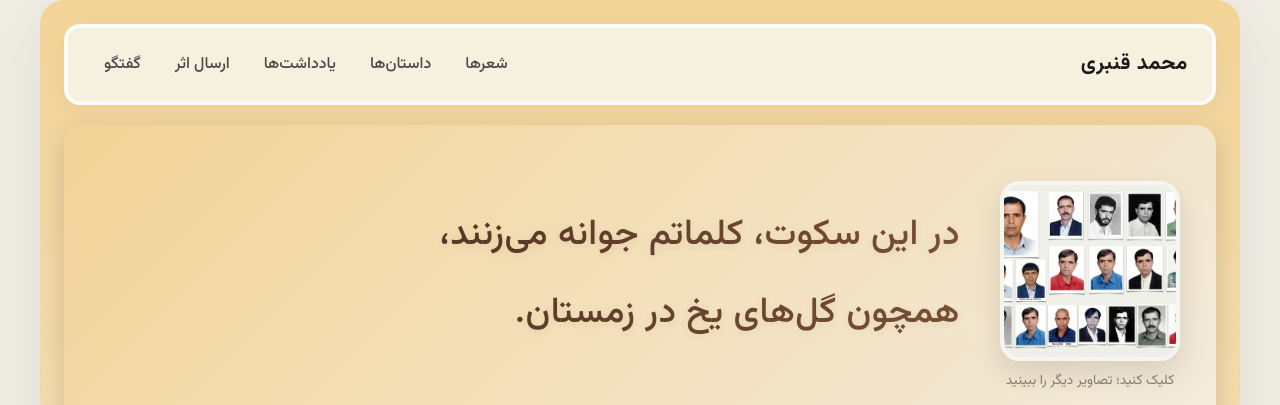
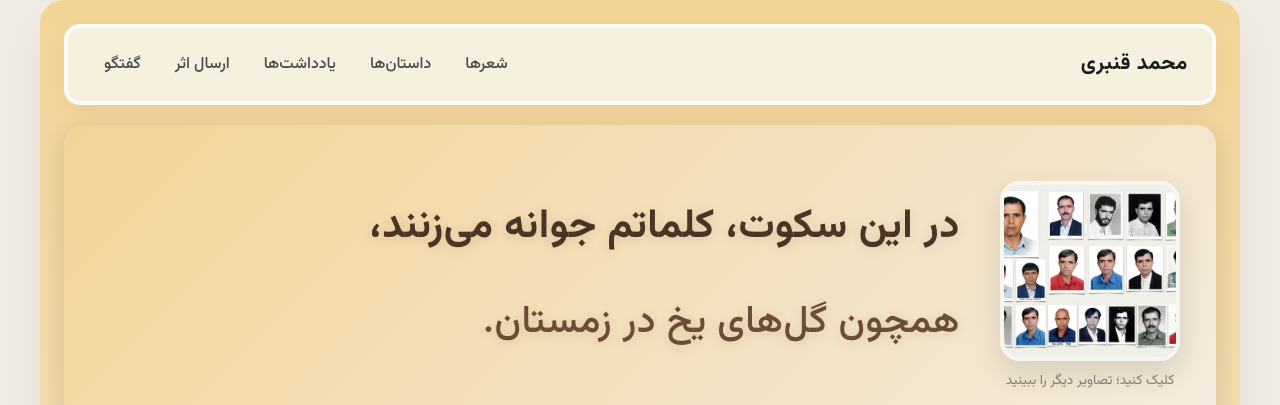
Before and after one commit to antigravity1344-code/myproject, a React (Vite) app: page / in a window 1280 px wide. Shown: the top 405 px of the page. Built offline with nearby package versions, Linux system fonts and the light colour scheme; no server answers; the database is empty.

Commit message:
افزایش واضح اندازه و وزن تایپوگرافی Hero

```diff
--- a/src/components/Hero.module.css
+++ b/src/components/Hero.module.css
@@ -12,25 +12,22 @@
 
 .heroQuote {
   flex: 1;
-  font-size: clamp(1.65rem, 2.8vw, 2.35rem);
-  line-height: 1.95;
+  font-size: clamp(1.9rem, 3vw, 2.6rem);
+  line-height: 2.2;
   font-weight: 500;
   text-align: right;
-  font-family: "Noto Serif Arabic", "Vazirmatn", Tahoma, serif;
-  background: linear-gradient(90deg, #3f2a1d 0%, #7a5135 100%);
-  -webkit-background-clip: text;
-  background-clip: text;
-  -webkit-text-fill-color: transparent;
+  font-family: "Noto Serif Arabic", "Vazirmatn", Georgia, serif;
   color: #4a3425;
-  text-shadow: 0 2px 8px rgba(74, 52, 37, 0.08);
-  transition: transform 0.4s ease, text-shadow 0.4s ease;
+  text-shadow: 0 2px 12px rgba(74, 52, 37, 0.14);
+  transition: transform 0.4s ease, text-shadow 0.4s ease, color 0.4s ease;
   padding: 0;
   min-width: 0;
 }
 
 .heroQuote:hover {
+  color: #38261a;
   transform: translateY(-2px);
-  text-shadow: 0 4px 12px rgba(74, 52, 37, 0.14);
+  text-shadow: 0 5px 16px rgba(74, 52, 37, 0.18);
 }
 
 .heroQuote p {
@@ -39,8 +36,15 @@
   letter-spacing: 0.015em;
 }
 
-.heroQuote p + p {
+.heroQuote p:first-child {
+  font-size: 1.05em;
+  font-weight: 600;
+}
+
+.heroQuote p:last-child {
   margin-top: 8px;
+  color: #6b4d35;
+  font-weight: 450;
 }
 
 .heroImageContainer {
@@ -93,5 +97,6 @@
   .heroQuote {
     text-align: center;
     padding: 0;
+    font-size: clamp(1.5rem, 6vw, 2rem);
   }
 }
```
